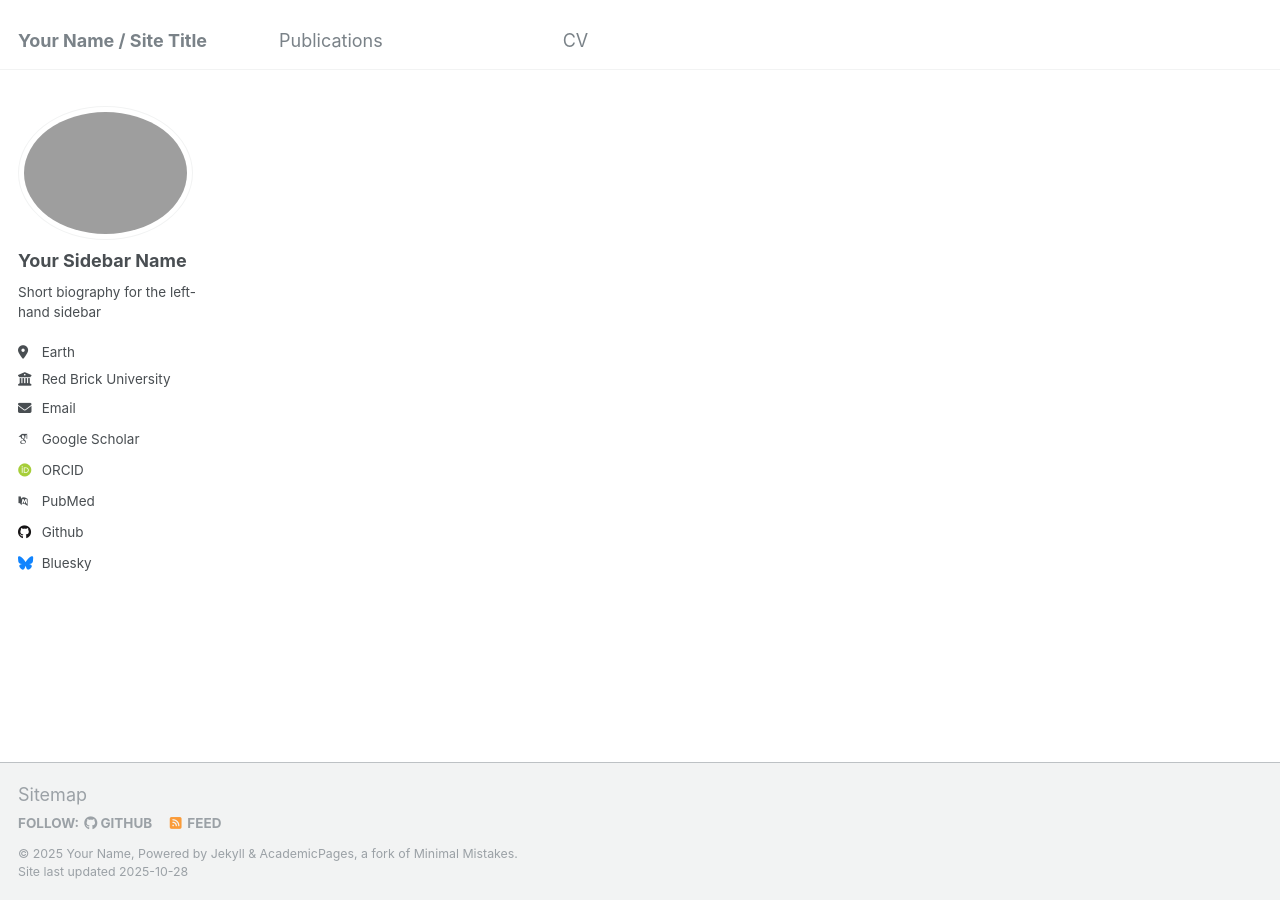
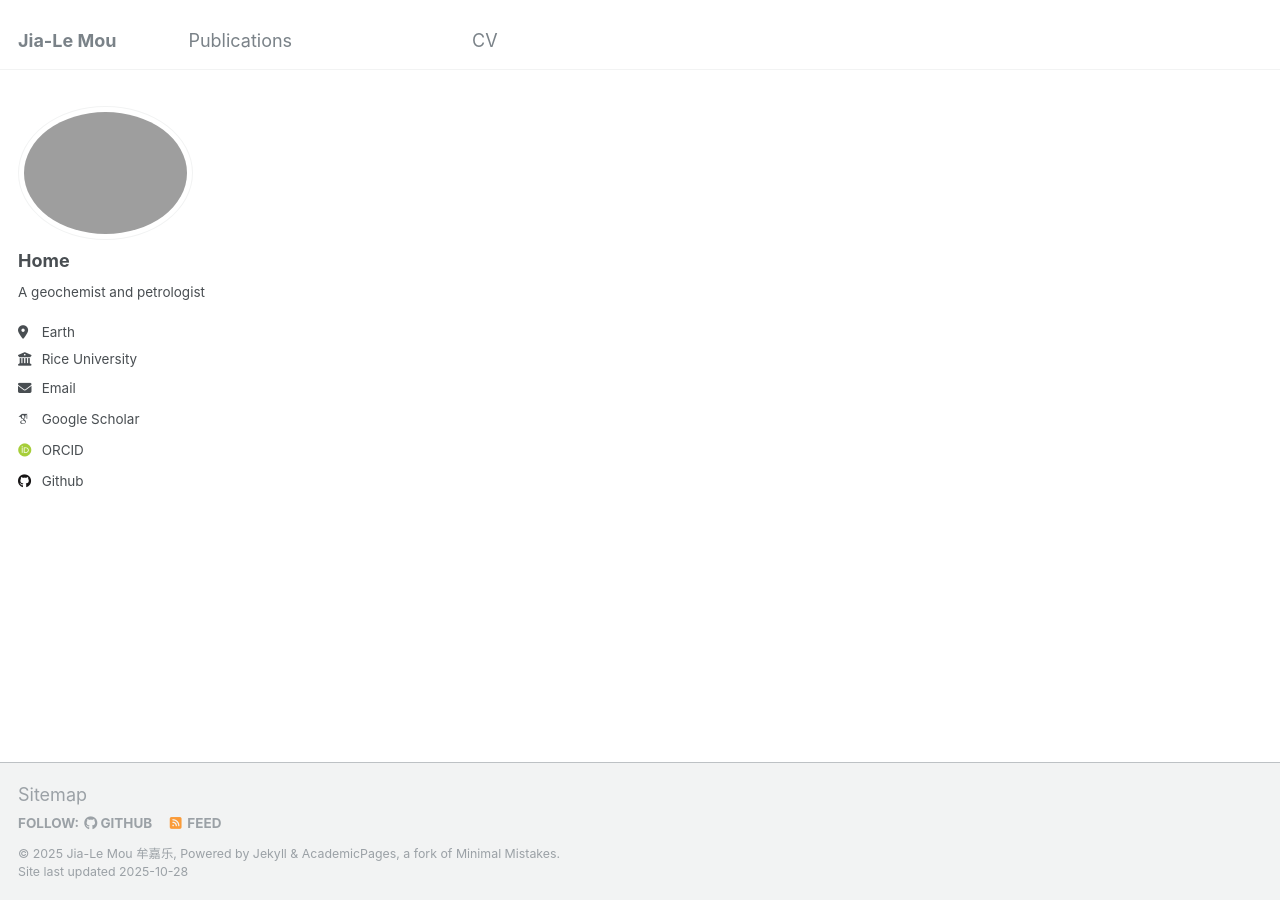
Before and after one commit to Mou-Jia-Le/Mou-Jia-Le.github.io, a Jekyll site: the page built from _pages/about.md, in a window 1280 px wide. Built offline with Jekyll 4.4.1, drawn with Linux system fonts in a browser that asks for light colours; some web fonts are replaced.

Commit message:
Modify personal details in _config.yml
Updated personal information and links in the configuration file.

```diff
--- a/_config.yml
+++ b/_config.yml
@@ -9,9 +9,9 @@
 # Basic Site Settings
 locale                   : "en-US"
 site_theme               : "default" # Currently available options are "default", "air"
-title                    : "Your Name / Site Title"
+title                    : "Jia-Le Mou"
 title_separator          : "-"
-name                     : &name "Your Name"
+name                     : &name "Jia-Le Mou 牟嘉乐"
 description              : &description "Your Name's academic portfolio"   # Update this with a general description of your site, this is the default if not overridden by a page
 url                      : https://academicpages.github.io # The base hostname & protocol for your site e.g. "https://[your GitHub username].github.io",
                                                            # or if you already have some other page hosted on Github then use "https://[your GitHub username].github.io/[Your Repo Name]"
@@ -24,23 +24,23 @@ repository               : "academicpages/academicpages.github.io"
 author:
   # Biographic information
   avatar           : "profile.png"
-  name             : "Your Sidebar Name"
+  name             : "Home"
   pronouns         : # example: "she/her"
-  bio              : "Short biography for the left-hand sidebar"
+  bio              : "A geochemist and petrologist"
   location         : "Earth"
-  employer         : "Red Brick University"
+  employer         : "Rice University"
   uri              : # URL
-  email            : "none@example.org"
+  email            : "jm163@rice.edu"
 
   # Academic websites
   academia         : # URL
   arxiv            : # URL - Update with the correct link to your profile
-  googlescholar    : "https://scholar.google.com/citations?user=PS_CX0AAAAAJ"
+  googlescholar    : "https://scholar.google.com/citations?user=YbDFyNYAAAAJ&hl=en"
   inspire-hep      : # URL
   impactstory      : # URL
-  orcid            : "https://orcid.org/yourorcidurl"
+  orcid            : "https://orcid.org/my-orcid?orcid=0009-0001-2709-3580"
   semantic         : # URL
-  pubmed           : "https://www.ncbi.nlm.nih.gov/pubmed/?term=john+snow"
+  pubmed           : # URL
   researchgate     : # URL
   scopus           : # URL
 
@@ -48,13 +48,13 @@ author:
   bitbucket        : # Username - Update with your username on the site
   codepen          : # Username
   dribbble         : # Username
-  github           : "academicpages"
+  github           : "https://github.com/Mou-Jia-Le"
   kaggle           : # Username
   stackoverflow    : # User number or user number and name (i.e., use "1" or "1/jeff-atwood")
 
   # Social media
   artstation       : # Username
-  bluesky          : "bsky.app" # Replace this with you Bluesky username
+  bluesky          : # Username
   facebook         : # Username
   flickr           : # Username
   foursquare       : # Username
```
